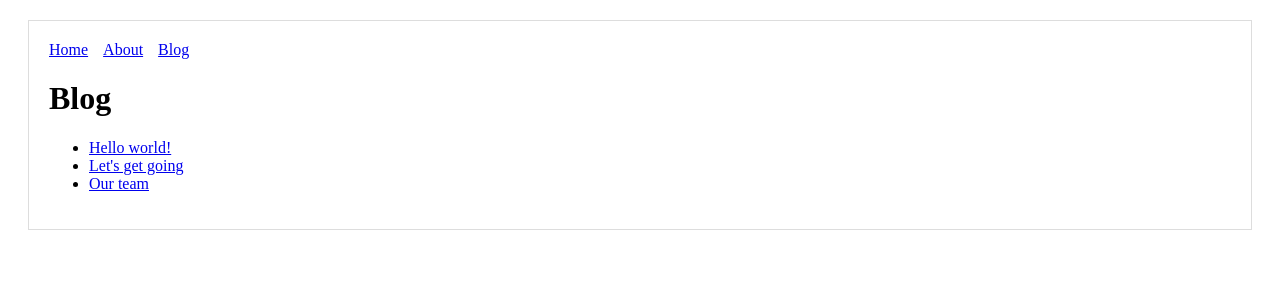
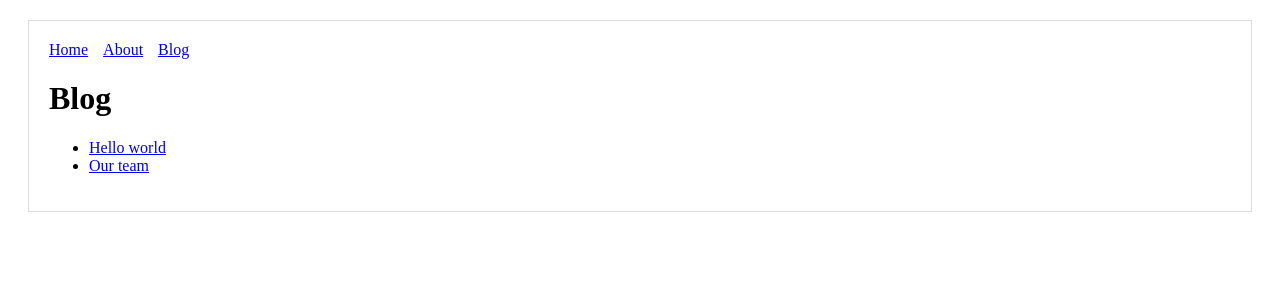
Before and after one commit to nicholaspretorius/headless-wp, a Next.js app: page /blog in a window 1280 px wide. Shown: the top 300 px of the page. Built offline with nearby package versions, Linux system fonts and the light colour scheme.

Commit message:
feat: Add clean urls

```diff
--- a/pages/blog.js
+++ b/pages/blog.js
@@ -3,8 +3,11 @@
 
 const PostLink = props => (
   <li>
-    <Link href={`/post?title=${props.title}`}>
+    {/* <Link href={`/post?title=${props.title}`}>
       <a>{props.title}</a>
+    </Link> */}
+    <Link href="/p/[id]" as={`/p/${props.id}`}>
+      <a>{props.id}</a>
     </Link>
   </li>
 );
@@ -14,9 +17,9 @@
     <Layout>
       <h1>Blog</h1>
       <ul>
-        <PostLink title="Hello world!" />
-        <PostLink title="Let's get going" />
-        <PostLink title="Our team" />
+        {/* <PostLink title="Hello world!" /> */}
+        <PostLink id="Hello world" />
+        <PostLink id="Our team" />
       </ul>
     </Layout>
   );
```
Also changed, not shown: pages/p/[id].js (added, +13 -0 lines).
